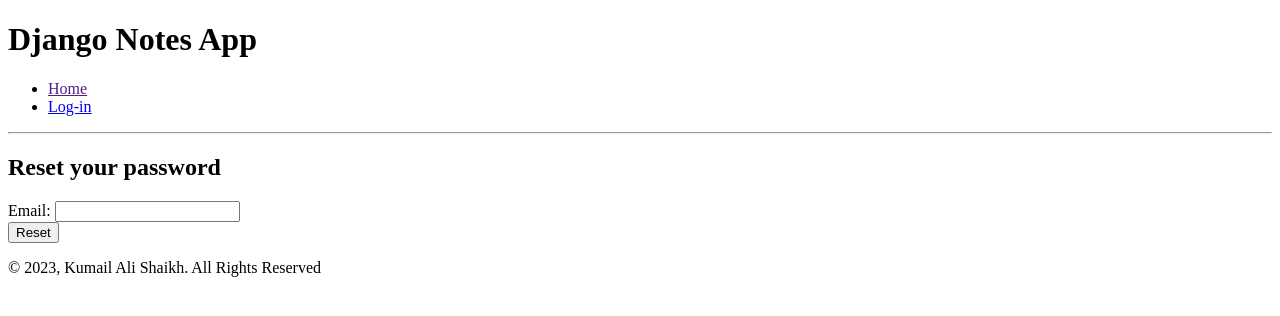
After one commit to kumailalidev/django-projects, a Django app: page /accounts/password_reset/ in a window 1280 px wide. The commit adds this page. Shown: the top 316 px of the page. Run offline with Django 4.2, Linux system fonts and the light colour scheme.

Commit message:
p04-Created password reset view, url and template using Django default authentication.

```diff
--- a/04-Notes-App/notes/templates/registration/login.html
+++ b/04-Notes-App/notes/templates/registration/login.html
@@ -56,7 +56,7 @@
             <h3>More options</h3>
             <ul>
                 <li><a href="{% url 'password_change' %}">Change password</a></li>
-                <li><a href="">Reset password</a></li>
+                <li><a href="{% url 'password_reset' %}">Reset password</a></li>
                 <li><a href="">Sign up</a></li>
             </ul>
         </div>
--- /dev/null
+++ b/04-Notes-App/notes/templates/registration/password_reset_form.html
@@ -0,0 +1,25 @@
+{% extends 'base.html' %}
+
+{% block title %}Reset password &ndash; Notes App{% endblock title %}
+
+{% block content %}
+    <!-- horizontal line -->
+    <hr>
+
+    <div>
+        <div>
+            <h2>Reset your password</h2>
+        </div>
+
+        <!-- password reset form -->
+        <div>
+            <form method="post" action="{% url 'password_reset' %}">
+                {% csrf_token %}
+                {{ form.as_div }}
+
+                <!-- reset/submit -->
+                <input type="submit" value="Reset">
+            </form>
+        </div>
+    </div>
+{% endblock content %}
--- a/04-Notes-App/notes/urls.py
+++ b/04-Notes-App/notes/urls.py
@@ -18,4 +18,9 @@ urlpatterns = [
         auth_views.PasswordChangeDoneView.as_view(),
         name="password_change_done",
     ),
+    path(
+        "accounts/password_reset/",
+        auth_views.PasswordResetView.as_view(),
+        name="password_reset",
+    ),
 ]
```
